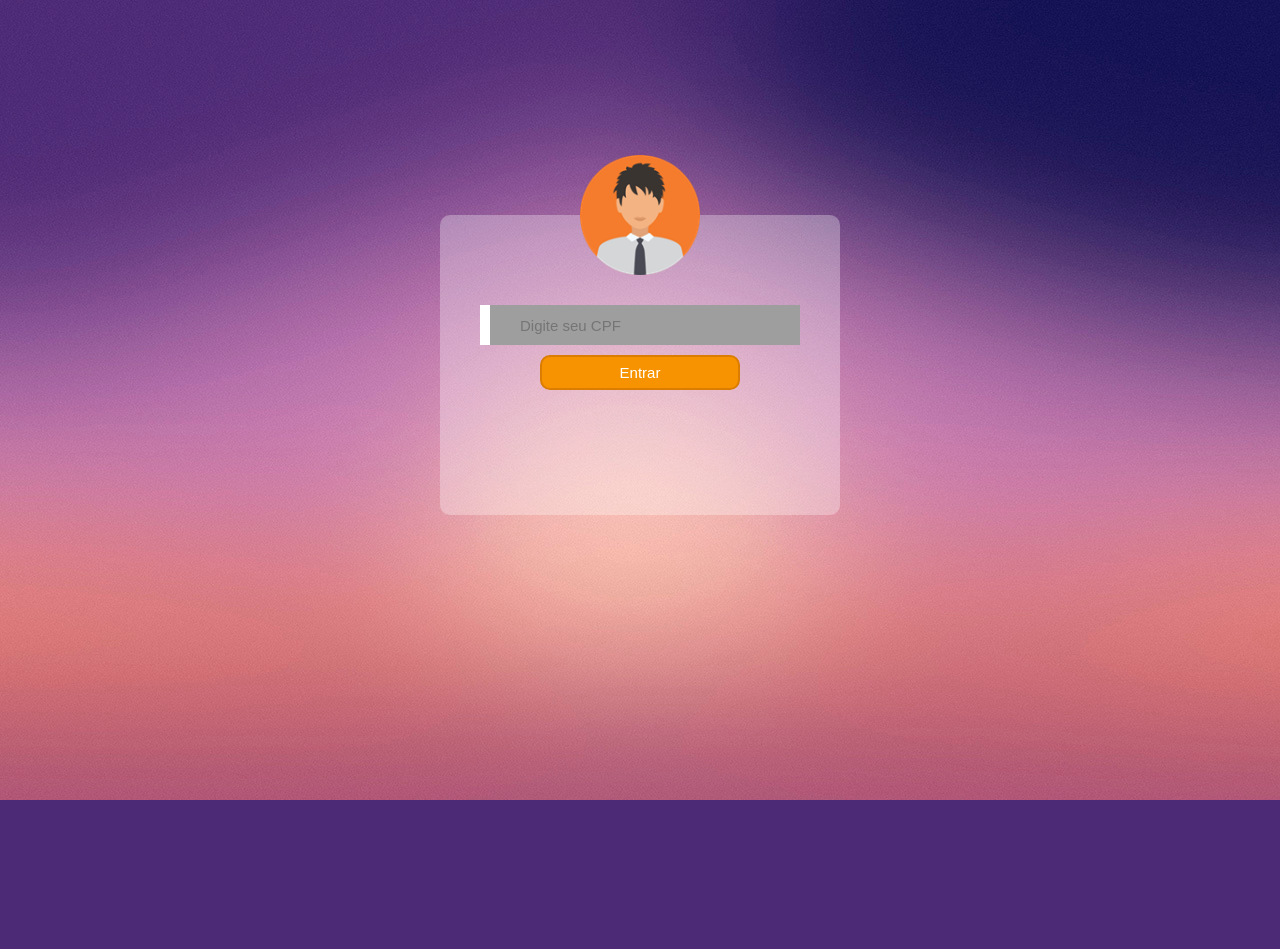
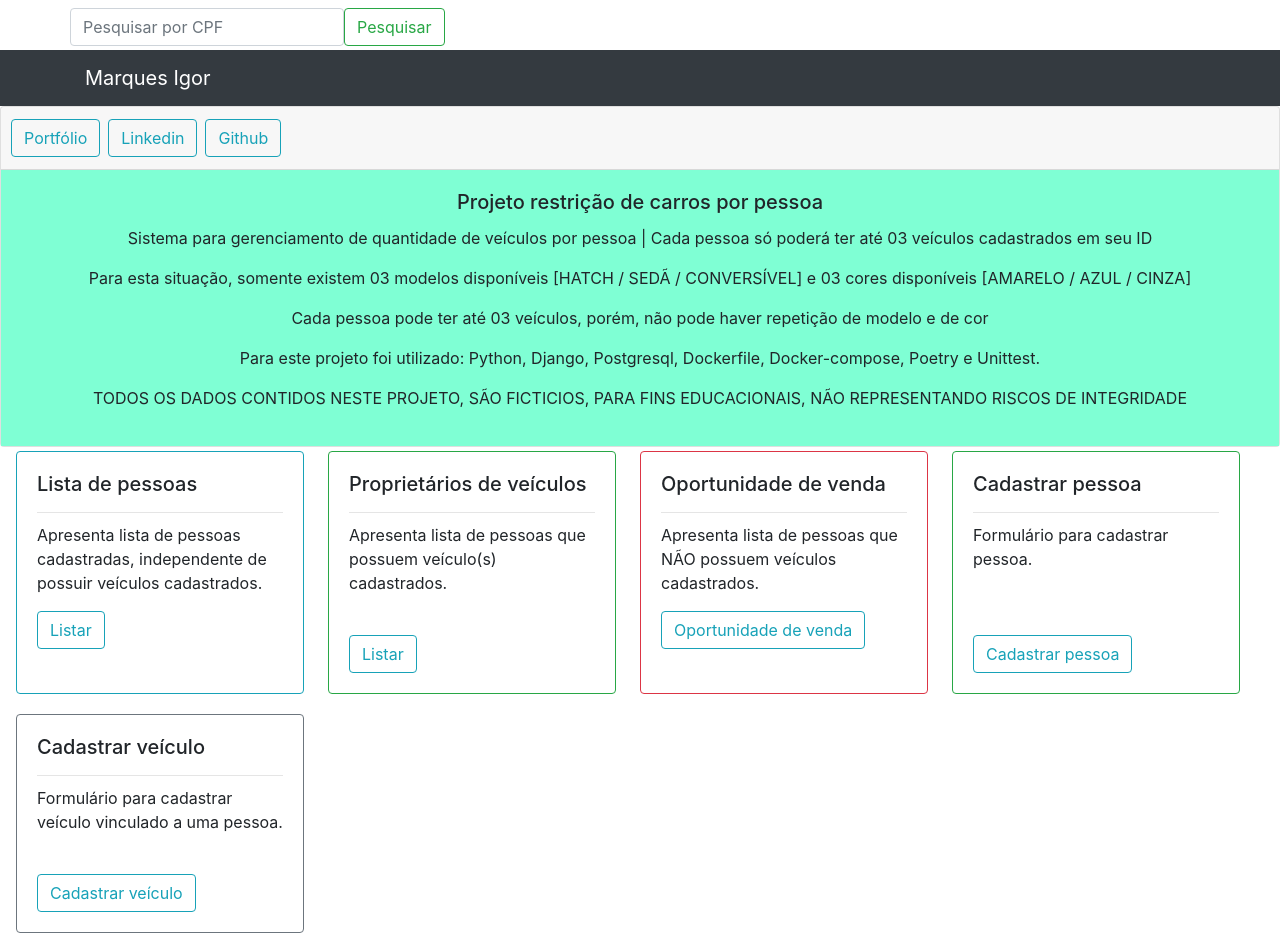
Before and after one commit to IgorStrauss/django-avaliacao-01, a Django app: page / in a window 1280 px wide. Before the commit the page ends 800 px from the top, so only its background shows below. Run offline with Django 4.2, Linux system fonts and the light colour scheme; some libraries are stand-ins or nearby versions; grey boxes are pictures that could not be loaded.

Commit message:
views e redirects para index, links e logica de cadastro finalizado

```diff
--- a/management_cars_city/templates/index_first.html
+++ b/management_cars_city/templates/index_first.html
@@ -1 +1 @@
-{% extends 'base_person.html' %}
+{% extends 'initial_page.html' %}
--- a/management_cars_city/templates/owner_cars.html
+++ b/management_cars_city/templates/owner_cars.html
@@ -17,12 +17,12 @@
                         <th>ID carro</th>
                         <th>Modelo</th>
                         <th>Cor</th>
-                        <th>Status</th>
                     </tr>
                 </thead>
                 <tbody>
                     {% for car in cars %}
                     <tr>
+
                         <td><a href="{% url 'management_cars_city:contagem' car.owner_id %}">{{car.owner_id}}</a>
                         </td>
                         <td>{{car.owner.format_name}}</td>
@@ -30,8 +30,6 @@
                         <td>{{car.id}}</td>
                         <td>{{car.model}}</td>
                         <td>{{car.color}}</td>
-                        <td>{{car.owner.owner_car}}</td>
-                        <td>{{car.owner.count_car_owner_id}}</td>
                     </tr>
                     {% endfor %}
                 </tbody>
--- a/management_cars_city/templates/register_car.html
+++ b/management_cars_city/templates/register_car.html
@@ -16,7 +16,7 @@
             {{ form }}
             <button type="submit" class="btn btn-outline-info">Cadastrar</button>
         </form>
-        <button><a href="{% url 'management_cars_city:listar_pessoas' %}" class="btn btn-primary">Retornar á
+        <button><a href="{% url 'management_cars_city:index' %}" class="btn btn-primary">Retornar á
                 lista</a>
         </button>
     </div>
--- a/management_cars_city/urls.py
+++ b/management_cars_city/urls.py
@@ -20,5 +20,5 @@ urlpatterns = [path("", views.index_first, name="index"),
                     name='contagem'),
                path("update/<int:pk>", views.UpdatePerson.as_view(),
                     name='update_person'),
-               path("search/",views.search, name='pesquisar'),
+               path("search/", views.search, name='pesquisar'),
                ]
--- a/management_cars_city/views.py
+++ b/management_cars_city/views.py
@@ -17,7 +17,7 @@ class CreatePerson(CreateView):
     model = Person
     context = {'form': PersonForm()}
     template_name = "register_person.html"
-    success_url = reverse_lazy("management_cars_city:listar_pessoas")
+    success_url = reverse_lazy("management_cars_city:index")
     fields = ("name", "lastname", "email", "cpf", "cellphone")
 
 
@@ -49,7 +49,7 @@ def sales_opportunity_id(request, pk):
 class UpdatePerson(UpdateView):
     model = Person
     fields = ["name", "lastname", "email", "cellphone"]
-    success_url = reverse_lazy("management_cars_city:listar_pessoas")
+    success_url = reverse_lazy("management_cars_city:index")
     template_name = "update_person.html"
 
 
--- /dev/null
+++ b/templates/initial_page.html
@@ -0,0 +1,97 @@
+{% extends 'base.html' %}
+{% block 'title' %}MAIG{% endblock %}
+{% block 'content' %}
+<div class="card text-center">
+    <div class="card-header">
+        <ul class="nav nav-pills card-header-pills">
+            <li class="nav-item ">
+                <a href="https://igorstrauss.github.io/marquesigor.github.io/"
+                    class="btn btn-outline-info">Portfólio</a>
+            </li>
+            <li class="nav-item ml-2">
+                <a href="https://www.linkedin.com/in/igor-senna-a336bb181" class="btn btn-outline-info">Linkedin</a>
+            </li>
+            <li class="nav-item ml-2">
+                <a href="https://github.com/IgorStrauss" class="btn btn-outline-info">Github</a>
+            </li>
+        </ul>
+    </div>
+    <div class="card-body" style="background-color: aquamarine;">
+        <h5 class="card-title">Projeto restrição de carros por pessoa </h5>
+        <p class="card-text">Sistema para gerenciamento de quantidade de veículos por pessoa | Cada pessoa só poderá ter
+            até 03 veículos cadastrados em seu ID</p>
+        <p>Para esta situação, somente existem 03 modelos disponíveis [HATCH / SEDÃ / CONVERSÍVEL]
+            e 03 cores disponíveis [AMARELO / AZUL / CINZA]</p>
+        <p>Cada pessoa pode ter até 03 veículos, porém, não pode haver repetição de modelo e de cor</p>
+        <p>Para este projeto foi utilizado: Python, Django, Postgresql, Dockerfile, Docker-compose, Poetry e Unittest.
+        </p>
+        <p>TODOS OS DADOS CONTIDOS NESTE PROJETO, SÃO FICTICIOS, PARA FINS EDUCACIONAIS, NÃO REPRESENTANDO RISCOS DE
+            INTEGRIDADE</p>
+    </div>
+</div>
+
+<div class="col">
+    <div class="row">
+        <div class="card border-info mb-3 mt-1 ml-3" style="width: 18rem;">
+            <div class="card-body">
+                <h5 class="card-title">Lista de pessoas</h5>
+                <hr>
+                <h6 class="card-subtitle mb-2 text-muted"></h6>
+                <p class="card-text">Apresenta lista de pessoas cadastradas, independente
+                    de possuir veículos cadastrados.
+                </p>
+                <a href="{%url 'management_cars_city:listar_pessoas'%}" class="btn btn-outline-info">Listar</a>
+            </div>
+        </div>
+        <div class="card border-success mb-3 mt-1 ml-4" style="width: 18rem;">
+            <div class="card-body">
+                <h5 class="card-title">Proprietários de veículos</h5>
+                <hr>
+                <h6 class="card-subtitle mb-2 text-muted"></h6>
+                <p class="card-text">Apresenta lista de pessoas que possuem veículo(s)
+                    cadastrados.
+                </p>
+                <a href="{%url 'management_cars_city:listar_carros_proprietarios'%}"
+                    class="btn btn-outline-info mt-4">Listar</a>
+            </div>
+        </div>
+        <div class="card border-danger mb-3 mt-1 ml-4" style="width: 18rem;">
+            <div class="card-body">
+                <h5 class="card-title">Oportunidade de venda</h5>
+                <hr>
+                <h6 class="card-subtitle mb-2 text-muted"></h6>
+                <p class="card-text">Apresenta lista de pessoas que NÃO possuem veículos
+                    cadastrados.
+                </p>
+                <a href="{%url 'management_cars_city:oportunidade_venda'%}" class="btn btn-outline-info ">Oportunidade
+                    de venda</a>
+            </div>
+        </div>
+        <div class="card border-success mb-3 mt-1 ml-4" style="width: 18rem;">
+            <div class="card-body">
+                <h5 class="card-title">Cadastrar pessoa</h5>
+                <hr>
+                <h6 class="card-subtitle mb-2 text-muted"></h6>
+                <p class="card-text">Formulário para cadastrar pessoa.
+                </p>
+                <a href="{%url 'management_cars_city:create_person'%}" class="btn btn-outline-info mt-5">Cadastrar
+                    pessoa</a>
+            </div>
+        </div>
+        <div class="card border-secondary mb-3 mt-1 ml-3" style="width: 18rem;">
+            <div class="card-body">
+                <h5 class="card-title">Cadastrar veículo</h5>
+                <hr>
+                <h6 class="card-subtitle mb-2 text-muted"></h6>
+                <p class="card-text">Formulário para cadastrar veículo vinculado
+                    a uma pessoa.
+                </p>
+                <a href="{%url 'management_cars_city:register_car'%}" class="btn btn-outline-info mt-4">Cadastrar
+                    veículo</a>
+            </div>
+        </div>
+
+    </div>
+</div>
+
+{% endblock %}
--- a/templates/partials/_nav.html
+++ b/templates/partials/_nav.html
@@ -1,6 +1,6 @@
 <nav class="navbar navbar-expand-lg navbar-dark bg-dark static-top">
     <div class="container">
-      <a class="navbar-brand" href="{% url 'management_cars_city:listar_pessoas' %}">Agenda</a>
+      <a class="navbar-brand" href="{% url 'management_cars_city:index' %}">Marques Igor</a>
       <button class="navbar-toggler" type="button" data-toggle="collapse" data-target="#navbarResponsive"
         aria-controls="navbarResponsive" aria-expanded="false" aria-label="Toggle navigation">
         <span class="navbar-toggler-icon"></span>
```
Also changed, not shown: management_cars_city/models.py (+23 -13 lines), management_cars_city/templates/persons.html (+4 -9 lines), management_cars_city/templates/sales_opportunity.html (+7 -2 lines).
